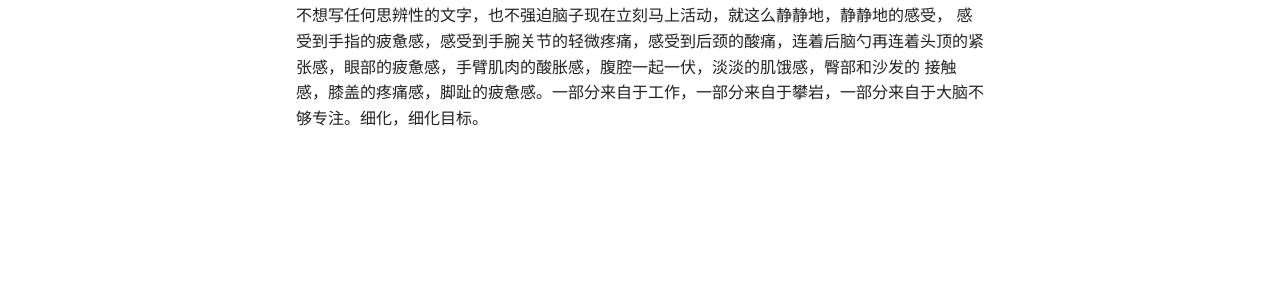
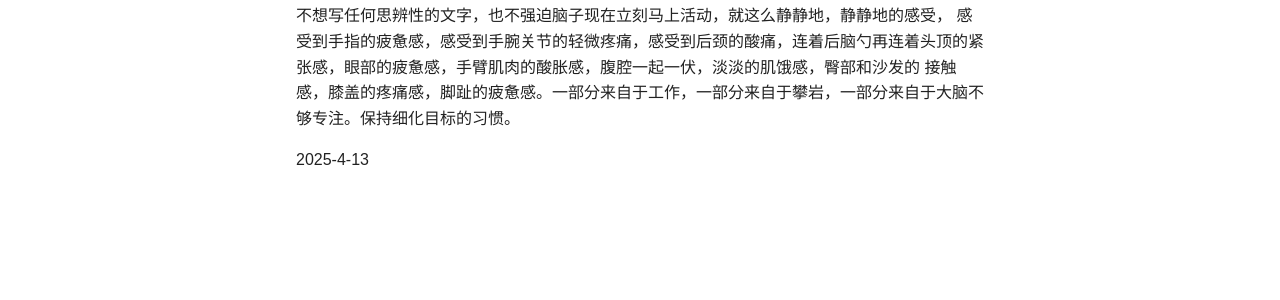
Before and after one commit to XINS3/WebXS, an MkDocs documentation site: the page built from docs/blog/bi2.md, in a window 1280 px wide. Shown: the part 495-795 px from the top of the page. Built offline with MkDocs 1.6.1 and Material for MkDocs 9.7.7, drawn with Linux system fonts in a browser that asks for light colours; some of the changed text lies outside the part shown.

Commit message:
Update bi2.md

```diff
--- a/docs/blog/bi2.md
+++ b/docs/blog/bi2.md
@@ -2,4 +2,6 @@
 想快快的把当下这个项目收尾，想快快的进入到下一个项目。能做自己喜欢的东西可真的是太享受了，但与此同时还是需要时时刻刻准备好面对现实的残酷，生活的打压。
 享受当下吧，享受当下写下这些文字的自由感，享受当下思绪情感的流动，不想写任何思辨性的文字，也不强迫脑子现在立刻马上活动，就这么静静地，静静地的感受，
 感受到手指的疲惫感，感受到手腕关节的轻微疼痛，感受到后颈的酸痛，连着后脑勺再连着头顶的紧张感，眼部的疲惫感，手臂肌肉的酸胀感，腹腔一起一伏，淡淡的肌饿感，臀部和沙发的
-接触感，膝盖的疼痛感，脚趾的疲惫感。一部分来自于工作，一部分来自于攀岩，一部分来自于大脑不够专注。细化，细化目标。
+接触感，膝盖的疼痛感，脚趾的疲惫感。一部分来自于工作，一部分来自于攀岩，一部分来自于大脑不够专注。保持细化目标的习惯。
+
+2025-4-13
```
